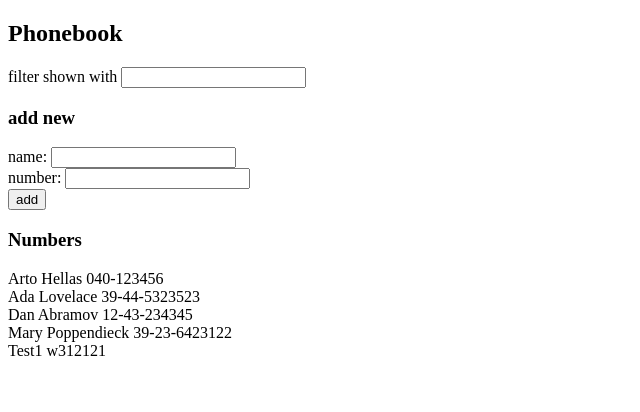
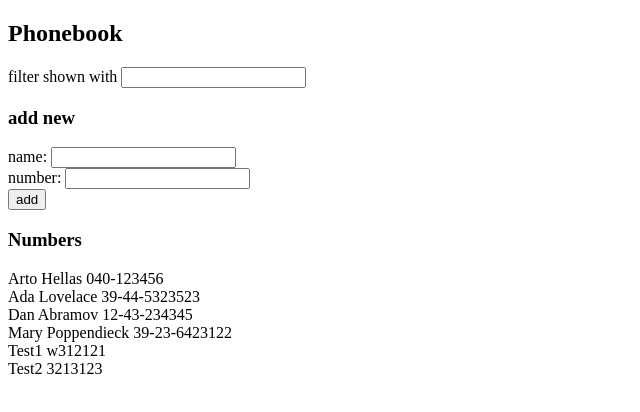
Before and after one commit to Kaspi-Chan/full-stack-open-submissions, a React (Vite) app in the folder part2/phonebook/: page / in a window 1280 px wide. Shown: the top 412 px of the page, without its empty margins (0-640 px from the left). Built offline with nearby package versions, Linux system fonts and the light colour scheme; data requests are answered from the project's data file.

Commit message:
Do exercise 2.13

```diff
--- a/part2/phonebook/db.json
+++ b/part2/phonebook/db.json
@@ -24,6 +24,11 @@
       "name": "Test1",
       "number": "w312121",
       "id": "KFM9Grliec8"
+    },
+    {
+      "name": "Test2",
+      "number": "3213123",
+      "id": "IhS3bVu7jHY"
     }
   ],
   "$schema": "./node_modules/json-server/schema.json"
--- a/part2/phonebook/src/App.jsx
+++ b/part2/phonebook/src/App.jsx
@@ -1,6 +1,6 @@
 import { useEffect } from 'react';
 import { useState } from 'react'
-import axios from 'axios';
+import services from "./services/persons"
 
 const Filter = ({filter, handleChange}) => {
   return (
@@ -37,9 +37,9 @@ const App = () => {
 
   // Fetch persons from 3001/persons
   useEffect(() => {
-    axios
-      .get("http://localhost:3001/persons")
-      .then(res => setPersons(res.data));
+    services
+      .getAll()
+      .then(initialPersons => setPersons(initialPersons))
   }, [])
 
   const [newName, setNewName] = useState('')
@@ -52,11 +52,9 @@ const App = () => {
     if (entryExists) return alert(`${newName} is already added to phonebook`)
 
     const newPersonObject = {name: newName, number: newNumber};
-    axios
-      .post("http://localhost:3001/persons", newPersonObject)
-      .then(response => {
-        setPersons(persons.concat(response.data))
-      });
+    services
+      .addNew(newPersonObject)
+      .then(newObject => setPersons(persons.concat(newObject)))
   }
 
   const filterPersons = (p) => p.name.toLowerCase().includes(filter.toLowerCase());
--- /dev/null
+++ b/part2/phonebook/src/services/persons.js
@@ -0,0 +1,14 @@
+import axios from "axios";
+const baseUrl = 'http://localhost:3001/persons';
+
+const getAll = () => {
+  const request = axios.get(baseUrl);
+  return request.then(res => res.data);
+}
+
+const addNew = (newObject) => {
+   const request = axios.post(baseUrl, newObject);
+   return request.then(response => response.data);
+}
+
+export default { getAll, addNew }
```
